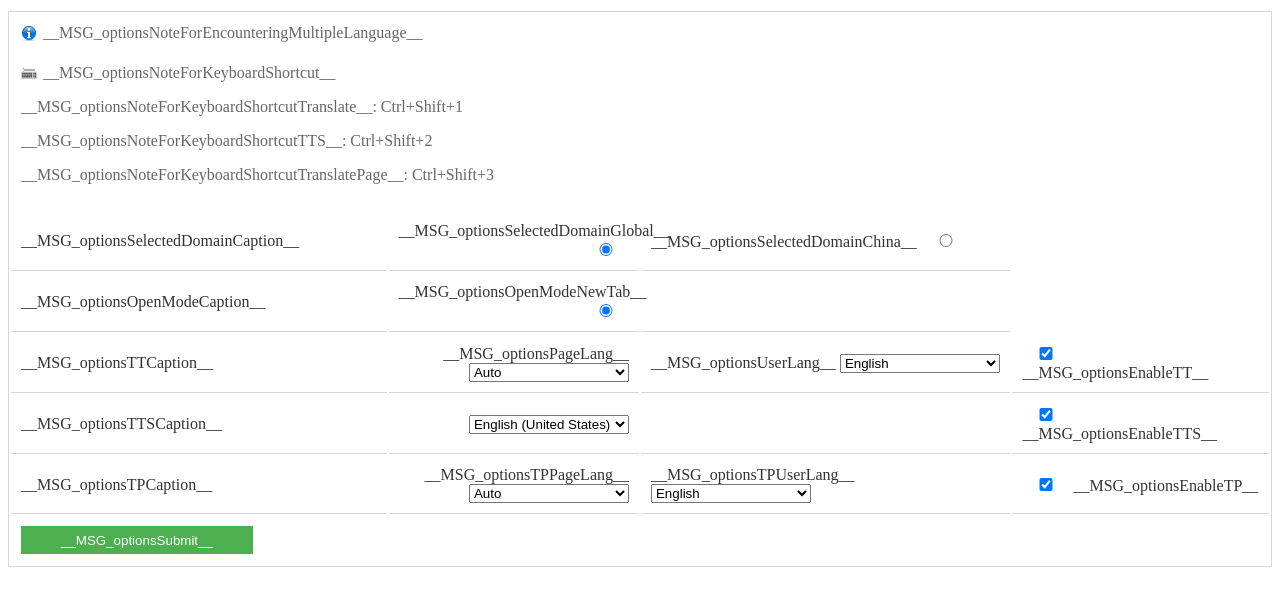
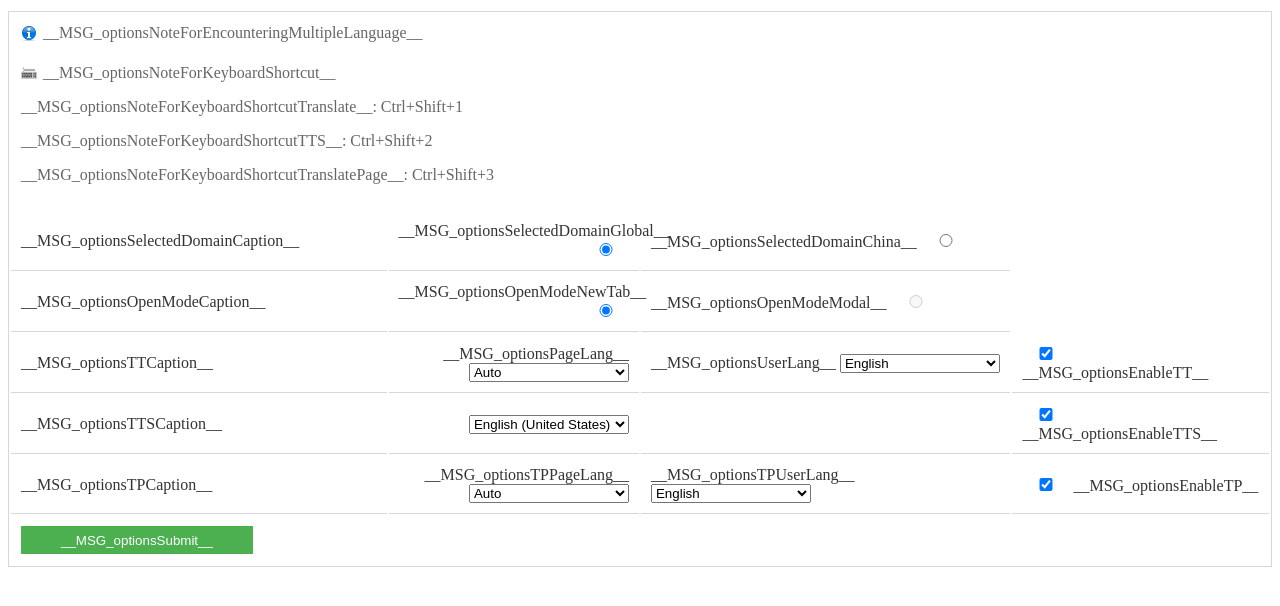
Before and after one commit to itsecurityco/to-google-translate, a browser extension: page src/options/options.html in a window 1280 px wide. Shown: the part 90-696 px from the top of the page. Drawn offline with Linux system fonts and the light colour scheme.

Commit message:
bring back modal and browser action

```diff
--- a/src/options/options.html
+++ b/src/options/options.html
@@ -41,7 +41,7 @@
           <label>__MSG_optionsOpenModeNewTab__ <input type="radio" value="newTab" name="openMode" required></label>
         </td>
         <td class="col3">
-          <!--<label>__MSG_optionsOpenModeModal__ <input type="radio" value="modal" name="openMode" required disabled></label>-->
+          <label>__MSG_optionsOpenModeModal__ <input type="radio" value="modal" name="openMode" required disabled></label>
         </td>
       </tr>
       <tr>
```
Also changed, not shown: manifest.json.
